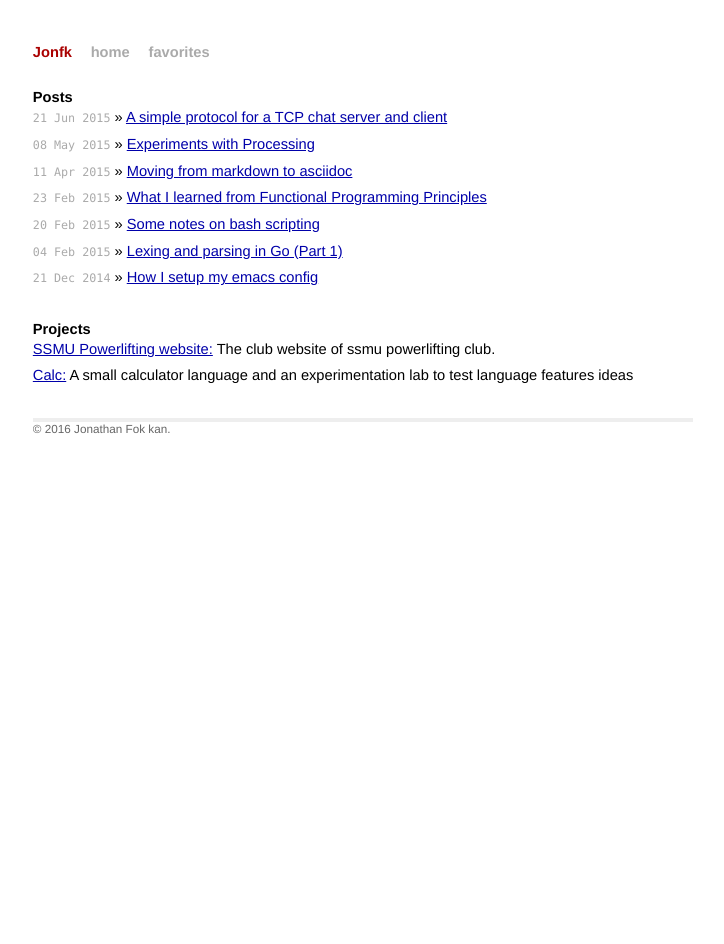
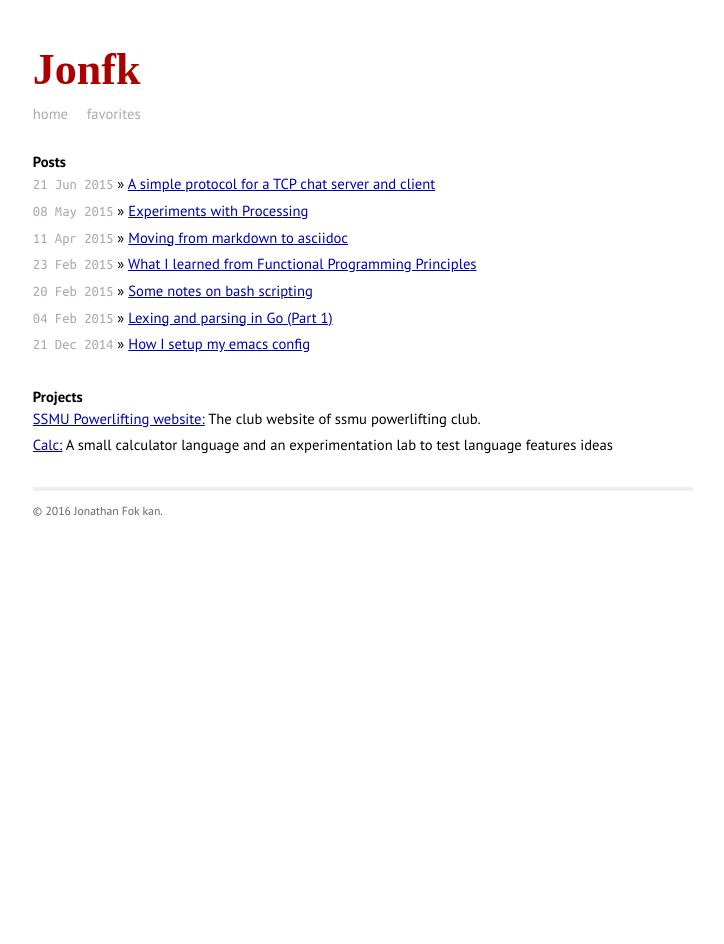
Before and after one commit to jonfk/jonfk.ca, a Jekyll site: the page built from index.html, in a window 1280 px wide. Shown: the whole page, without its empty margins (277-1001 px from the left). Built offline with Jekyll 4.4.1, drawn with Linux system fonts in a browser that asks for light colours; some web fonts are replaced; Markdown is read by kramdown in place of the engine named in the settings.

Commit message:
Added new fonts and moved navigation out of header

```diff
--- a/_layouts/default.html
+++ b/_layouts/default.html
@@ -10,6 +10,11 @@
    <!-- Homepage CSS -->
    <link rel="stylesheet" href="/css/screen.css" type="text/css" media="screen, projection" />
    <link rel="stylesheet" href="/css/syntax.css" type="text/css" />
+
+   <link href='https://fonts.googleapis.com/css?family=Alegreya+SC:700,400' rel='stylesheet' type='text/css'>
+   <!-- <link href='https://fonts.googleapis.com/css?family=Montserrat:400,700' rel='stylesheet' type='text/css'> -->
+   <link href='https://fonts.googleapis.com/css?family=PT+Sans:400,400italic,700' rel='stylesheet' type='text/css'>
+   <link href='https://fonts.googleapis.com/css?family=Ubuntu+Mono' rel='stylesheet' type='text/css'>
 </head>
 <body>
 
@@ -17,9 +22,17 @@
 <div class="site">
   <header>
     <a href="/">Jonfk</a>
-    <a class="extra" href="/">home</a>
-    <a class="extra" href="/favorites.html">favorites</a>
   </header>
+  <nav>
+    <ul>
+      <li>
+        <a class="first extra" href="/">home</a>
+      </li>
+      <li>
+        <a class="extra" href="/favorites.html">favorites</a>
+      </li>
+    </ul>
+  </nav>
 
   <main>
   {{ content }}
--- a/css/screen.css
+++ b/css/screen.css
@@ -16,7 +16,9 @@ html, body {
 
 body {
     background-color: white;
-    font: 13.34px helvetica, arial, clean, sans-serif;
+    /* font: 13.34px helvetica, arial, sans-serif; */
+    font-size: 13.34px;
+    font-family: 'PT Sans', arial, sans-serif;
     *font-size: small;
     text-align: center;
 }
@@ -50,6 +52,10 @@ table {
     font: 100%;
 }
 
+code, kbd, samp {
+    font-family: "Ubuntu Mono", monospace;
+}
+
 /****************************************************************************
  *                                                                          *
  * Home                                                                     *
@@ -67,8 +73,8 @@ ul.posts li {
 
 ul.posts span {
     color: #aaa;
-    font-family: Monaco, "Courier New", monospace;
-    font-size: 80%;
+    font-family: "Ubuntu Mono", "Courier New", monospace;
+    font-size: 100%;
 }
 
 /****************************************************************************
@@ -98,29 +104,44 @@ ul.posts span {
 }
 
 header {
+    font-family: 'Alegreya SC', serif;
     color: #a00;
-    font-weight: bold;
-    margin-bottom: 2em;
+    font-weight: 700;
+    font-size: 3em;
+    margin-bottom: 0.2em;
 }
 
-.site header a {
+.site header a, .site nav a {
     color: #a00;
     text-decoration: none;
 }
 
-.site header a:hover {
+.site header a:hover, .site nav a:hover {
     color: black;
 }
 
-.site header a.extra {
+.site nav a.extra {
     color: #aaa;
     text-decoration: none;
     margin-left: 1em;
 }
 
-.site header a.extra:hover {
+.site nav a.first {
+    margin-left: 0;
+}
+
+.site header a.extra:hover, .site nav a.extra:hover {
     color: black;
 }
+
+nav {
+    margin-bottom: 2em;
+}
+
+nav li {
+    display: inline;
+}
+
 
 .site .meta {
     color: #aaa;
@@ -132,6 +153,7 @@ header {
     border-top: 4px solid #eee;
     margin-top: 2em;
     overflow: hidden;
+    padding-top: 1em;
 }
 
 .site footer .contact {
```
